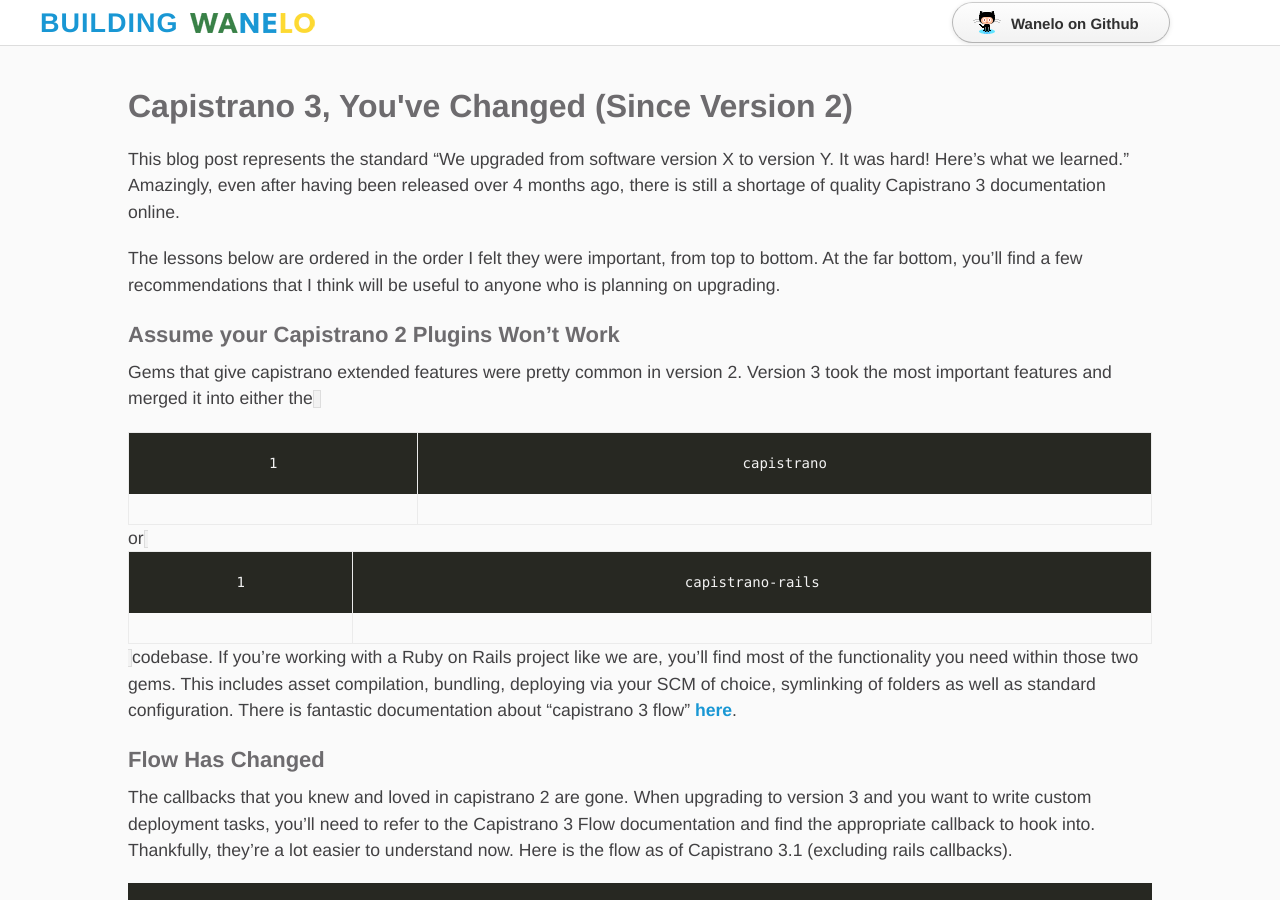
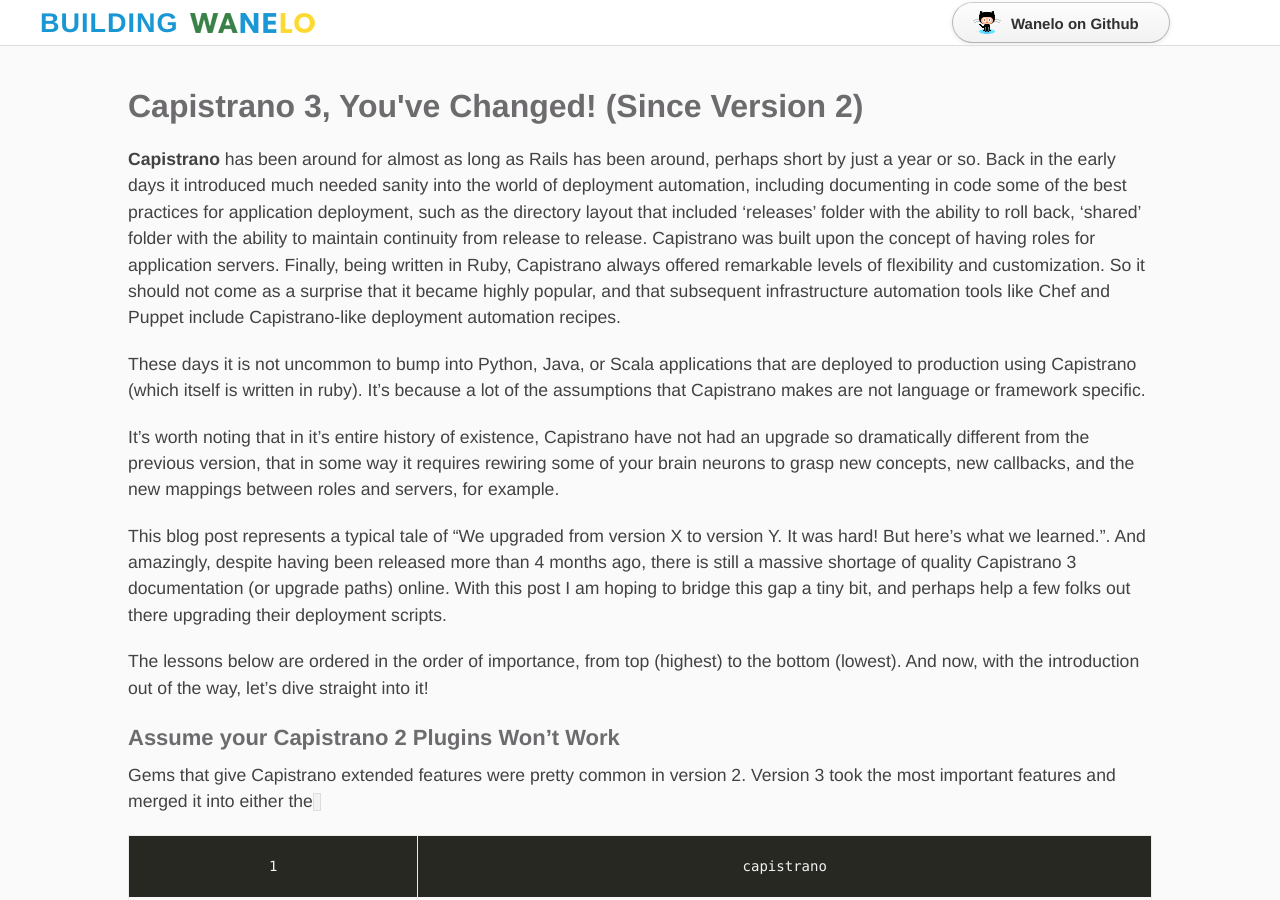
Before and after one commit to wanelo/wanelo.github.io, a Jekyll site: the page built from _posts/2014-03-31-capistrano-you-have-changed.md, in a window 1280 px wide and 900 px high. Built offline with Jekyll 4.4.1, drawn with Linux system fonts in a browser that asks for light colours; some web fonts are replaced; Markdown is read by kramdown in place of the engine named in the settings; comment, search, counter and statistics services are not loaded.

Commit message:
Adding a slightly longer introduction

```diff
--- a/_posts/2014-03-31-capistrano-you-have-changed.md
+++ b/_posts/2014-03-31-capistrano-you-have-changed.md
@@ -1,16 +1,21 @@
 ---
 layout: default
-title: Capistrano 3, You've Changed (Since Version 2)
+title: Capistrano 3, You've Changed! (Since Version 2)
 ---
+**Capistrano** has been around for almost as long as Rails has been around, perhaps short by just a year or so. Back in the early days it introduced much needed sanity into the world of deployment automation, including documenting in code some of the best practices for application deployment, such as the directory layout that included 'releases' folder with the ability to roll back, 'shared' folder with the ability to maintain continuity from release to release. Capistrano was built upon the concept of having roles for application servers. Finally, being written in Ruby, Capistrano always offered remarkable levels of flexibility and customization. So it should not come as a surprise that it became highly popular, and that subsequent infrastructure automation tools like Chef and Puppet include Capistrano-like deployment automation recipes.
 
-This blog post represents the standard "We upgraded from software version X to version Y. It was hard! Here's what we learned." Amazingly, even after having been released over 4 months ago, there is still a shortage of quality Capistrano 3 documentation online.
+These days it is not uncommon to bump into Python, Java, or Scala applications that are deployed to production using Capistrano (which itself is written in ruby).  It's because a lot of the assumptions that Capistrano makes are not language or framework specific.
+
+It's worth noting that in it's entire history of existence, Capistrano have not had an upgrade so dramatically different from the previous version, that in some way it requires rewiring some of your brain neurons to grasp new concepts, new callbacks, and the new mappings between roles and servers, for example.
+
+This blog post represents a typical tale of "We upgraded from version X to version Y. It was hard! But here's what we learned.". And amazingly, despite having been released more than 4 months ago, there is still a massive shortage of quality Capistrano 3 documentation (or upgrade paths) online.  With this post I am hoping to bridge this gap a tiny bit, and perhaps help a few folks out there upgrading their deployment scripts.
 
 
-The lessons below are ordered in the order I felt they were important, from top to bottom. At the far bottom, you'll find a few recommendations that I think will be useful to anyone who is planning on upgrading.
+The lessons below are ordered in the order of importance, from top (highest) to the bottom (lowest). And now, with the introduction out of the way, let's dive straight into it!
 
 ## Assume your Capistrano 2 Plugins Won't Work
 
-Gems that give capistrano extended features were pretty common in version 2. Version 3 took the most important features and merged it into either the `capistrano` or `capistrano-rails` codebase. If you're working with a Ruby on Rails project like we are, you'll find most of the functionality you need within those two gems. This includes asset compilation, bundling, deploying via your SCM of choice, symlinking of folders as well as standard configuration. There is fantastic documentation about "capistrano 3 flow" [here](http://capistranorb.com/documentation/getting-started/flow/).
+Gems that give Capistrano extended features were pretty common in version 2. Version 3 took the most important features and merged it into either the `capistrano` or `capistrano-rails` codebase. If you're working with a Ruby on Rails project like we are, you'll find most of the functionality you need within those two gems. This includes asset compilation, bundling, deploying via your SCM of choice, symlinking of folders as well as standard configuration. There is fantastic documentation about "capistrano 3 flow" [here](http://capistranorb.com/documentation/getting-started/flow/).
 
 ## Flow Has Changed
 
```
